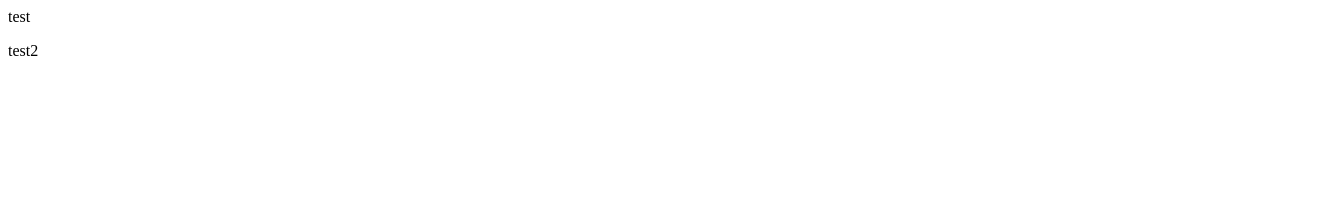
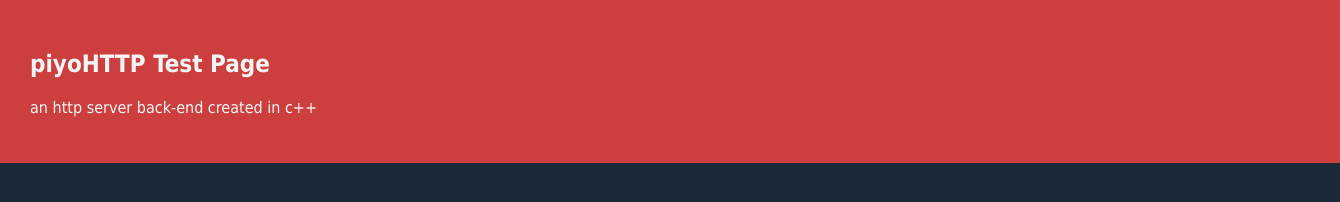
Before and after one commit to lanpai/piyo-http, a plain HTML site: page static/index.html in a window 1280 px wide. Shown: the whole page, 1340 px wide, since content can reach past the window. Drawn offline with Linux system fonts and the light colour scheme.

Commit message:
Added Content-Type header; Updated test page

```diff
--- a/static/index.html
+++ b/static/index.html
@@ -1,4 +1,33 @@
+<!DOCTYPE html>
+<head>
+    <title>piyoHTTP Test Page</title>
+
+    <style>
+        body {
+            margin: 0;
+            padding: 0;
+
+            background-color: #1c2938;
+        }
+
+        .background {
+            padding: 30px;
+            width: 100%;
+
+            background-color: #cd3f3e;
+        }
+
+        h2, p {
+            color: #f4f6f6;
+            font-family: Tahoma, Geneva, sans-serif;
+        }
+    </style>
+</head>
+
 <body>
-<p>test</p>
-<p>test2</p>
+    <div class="background">
+        <h2>piyoHTTP Test Page</h2>
+        <p>an http server back-end created in c++</p>
+    </div>
 </body>
+</html>
```
Also changed, not shown: 1 other file.
